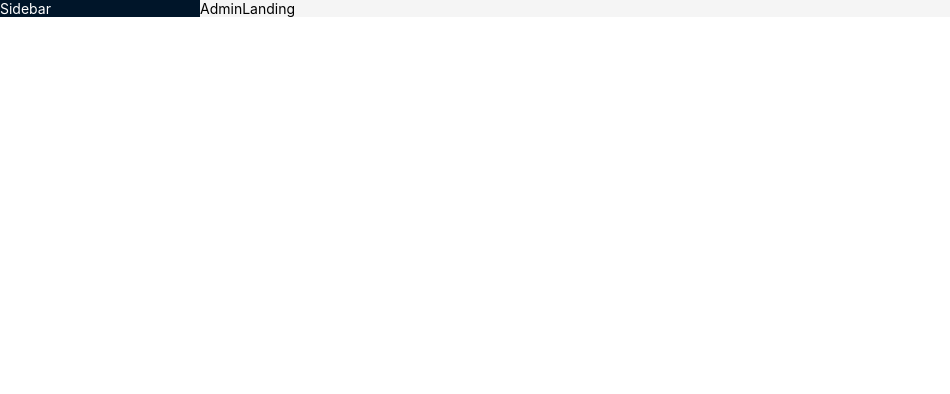
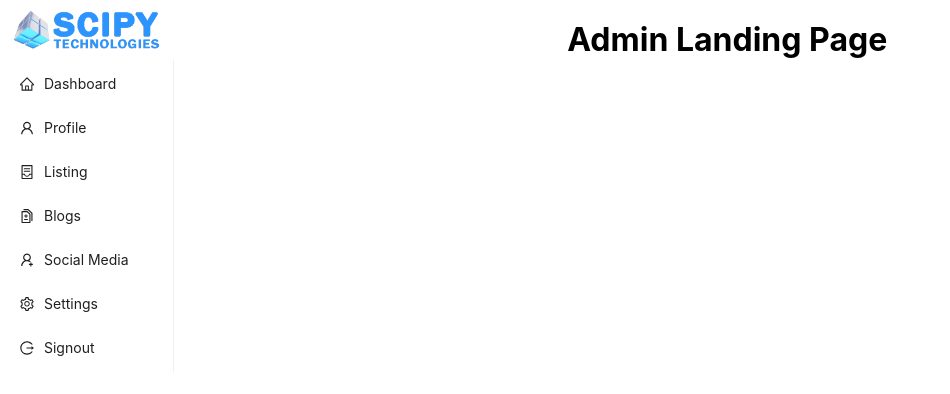
Before and after one commit to adharshSciPy/H1B, a React (Create React App) app in the folder client/: page /admin in a window 1280 px wide. Shown: the top 394 px of the page, without its empty margins (0-950 px from the left). Built offline with nearby package versions, Linux system fonts and the light colour scheme.

Commit message:
sidebar start

```diff
--- a/client/package.json
+++ b/client/package.json
@@ -3,6 +3,7 @@
   "version": "0.1.0",
   "private": true,
   "dependencies": {
+    "@ant-design/icons": "^5.5.2",
     "antd": "^5.22.7",
     "cra-template": "1.2.0",
     "react": "^18.3.1",
--- a/client/src/App.js
+++ b/client/src/App.js
@@ -1,34 +1,25 @@
-import { BrowserRouter, Routes, Route, useLocation } from "react-router-dom";
-import LandingPage from "./landing/LandingPage.jsx";
+import { BrowserRouter, Routes, Route } from "react-router-dom";
+import LandingPage from "./landing/LandingPage.jsx"
 import AdminLanding from "./components/admin/AdminLanding.jsx";
-import { Layout } from "antd";
+import { Layout } from "antd"
 
-const { Sider } = Layout;
 
-function AppLayout() {
-  const location = useLocation();
-
-  const isAdminRoute = location.pathname.startsWith("/admin");
-
-  return (
-    <Layout>
-      {isAdminRoute && <Sider className="sidebar">Sidebar</Sider>}
-      <Layout>
-        <Routes>
-          <Route path="/" element={<LandingPage />} />
-          {/* Admin */}
-          <Route path="/admin" element={<AdminLanding />} />
-        </Routes>
-      </Layout>
-    </Layout>
-  );
-}
+const { Header, Sider } = Layout;
 
 function App() {
   return (
-    <BrowserRouter>
-      <AppLayout />
-    </BrowserRouter>
+    <div className="App">
+      <BrowserRouter>
+        <Routes>
+          <Route path="/" element={<LandingPage />} />
+
+          {/* admin */}
+
+          <Route path="/admin" element={<AdminLanding />} />
+
+        </Routes>
+      </BrowserRouter>
+    </div>
   );
 }
 
--- a/client/src/components/admin/AdminLanding.jsx
+++ b/client/src/components/admin/AdminLanding.jsx
@@ -1,8 +1,15 @@
 import React from 'react'
+import Sidebar from '../sidebar/Sidebar.jsx'
+import "./Adminlanding.css"
 
 function AdminLanding() {
   return (
-    <div>AdminLanding</div>
+    <div className='container'>
+      <Sidebar />
+      <div className="admin-content">
+        <h1>Admin Landing Page</h1>
+      </div>
+    </div>
   )
 }
 
--- a/client/src/components/admin/Adminlanding.css
+++ b/client/src/components/admin/Adminlanding.css
@@ -0,0 +1,10 @@
+.container {
+  display: grid;
+  grid-template-columns: 0fr 2fr;
+}
+
+.admin-content {
+  padding: 20px;
+  text-align: center;
+  border-radius: 5px;
+}
--- a/client/src/components/sidebar/Sidebar.css
+++ b/client/src/components/sidebar/Sidebar.css
@@ -0,0 +1,10 @@
+.logo {
+  display: flex;
+  justify-content: start;
+  align-items: start;
+  padding: 10px;
+}
+
+.logo img {
+  height: 40px;
+}
--- a/client/src/components/sidebar/Sidebar.jsx
+++ b/client/src/components/sidebar/Sidebar.jsx
@@ -1,8 +1,45 @@
-import { React } from 'react'
+import React from 'react'
+import Logo from "../../assets/header-logo.png"
+import "./Sidebar.css"
+import { Menu } from 'antd'
+import { HomeOutlined, UserOutlined, ContainerOutlined, DiffOutlined, UserAddOutlined, SettingOutlined, LogoutOutlined } from "@ant-design/icons"
 
 function Sidebar() {
     return (
-        <div>Sidebar</div>
+        <div className='sidebar'>
+            <div className='logo'>
+                <img src={Logo} />
+            </div>
+            <Menu>
+                <Menu.Item key='home' icon={<HomeOutlined />}>
+                    Dashboard
+                    <span></span>
+                </Menu.Item>
+                <Menu.Item key='home' icon={<UserOutlined />}>
+                    Profile
+                    <span></span>
+                </Menu.Item>
+                <Menu.Item key='home' icon={<ContainerOutlined />}>
+                    Listing
+                    <span></span>
+                </Menu.Item>
+                <Menu.Item key='home' icon={<DiffOutlined />}>
+                    Blogs
+                    <span></span>
+                </Menu.Item>
+                <Menu.Item key='home' icon={<UserAddOutlined />}>
+                    Social Media
+                    <span></span>
+                </Menu.Item><Menu.Item key='home' icon={<SettingOutlined />}>
+                    Settings
+                    <span></span>
+                </Menu.Item><Menu.Item key='home' icon={<LogoutOutlined />}>
+                    Signout
+                    <span></span>
+                </Menu.Item>
+            </Menu>
+
+        </div>
     )
 }
 
```
Also changed, not shown: client/src/assets/header-logo.png (added), 1 other file (tests, documents, lock files or other folders).
